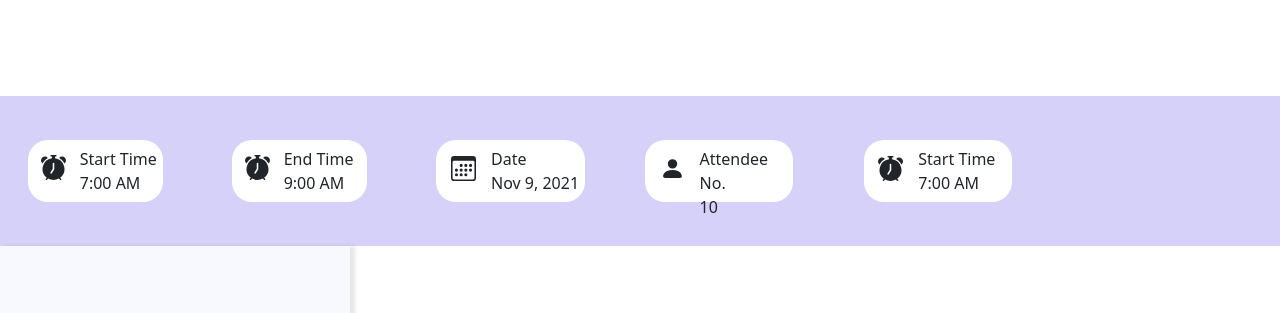
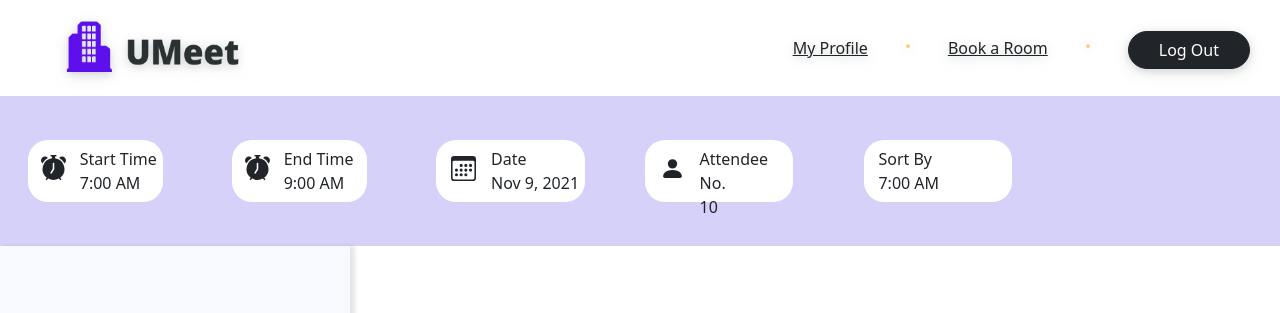
Before and after one commit to kjeganathan/UMeet, a plain HTML site: page frontend/bookingPage.html in a window 1280 px wide. Shown: the top 313 px of the page. Drawn offline with nearby package versions, Linux system fonts and the light colour scheme.

Commit message:
added header bar

```diff
--- a/frontend/bookingPage.css
+++ b/frontend/bookingPage.css
@@ -252,3 +252,31 @@ margin-right:20px;
     filter: drop-shadow(0px 4px 4px rgba(0, 0, 0, 0.25));
     border-radius: 5px;
   }
+
+  .logo{
+      margin-left:50px;
+  }
+
+  #logOut{
+      padding-left:30px;
+      padding-right:30px;
+      margin-right:30px;
+      border-radius:30px;
+  }
+
+ #dot{
+     margin-top:5px;
+     margin-left:30px;
+     margin-right:30px;
+      fill:#FDCB6E;
+  }
+
+  .flex-header-bar{
+      display:flex;
+      flex-direction: row;
+      justify-content: flex-end;
+  }
+
+  #link-header-bar{
+      margin-top:5px;
+  }
--- a/frontend/bookingPage.html
+++ b/frontend/bookingPage.html
@@ -9,9 +9,23 @@
     <body>
         <!--Header Bar-->
         <nav class="navbar">
+            <img class="logo" src="images/UMeetLogo.png" height="84px" width="200px" alt="Card image cap">
+            <div class="flex-header-bar">
+            <a href="#" id="link-header-bar" class="link-dark">My Profile</a>
+            <svg xmlns="http://www.w3.org/2000/svg" width="20" height="20" class="bi bi-dot" id="dot" viewBox="0 0 16 16">
+  <path d="M8 9.5a1.5 1.5 0 1 0 0-3 1.5 1.5 0 0 0 0 3z"/>
+</svg>
+            <a href="#" id="link-header-bar" class="link-dark">Book a Room</a>
+            <svg xmlns="http://www.w3.org/2000/svg" width="20" height="20" class="bi bi-dot" id="dot" viewBox="0 0 16 16">
+  <path d="M8 9.5a1.5 1.5 0 1 0 0-3 1.5 1.5 0 0 0 0 3z"/>
+</svg>
+            <button type="button" class="btn btn-dark" id="logOut">Log Out</button>
+        </div>
+        </nav>
 
-        </nav>
+        <!--Input Header Bar-->
         <nav class="inputNav">
+
             <div class="startTime">
                 <div class="icon">
                     <svg xmlns="http://www.w3.org/2000/svg" width="25" height="27" fill="currentColor" class="bi bi-alarm-fill" viewBox="0 0 16 16">
@@ -64,13 +78,9 @@
                 </div>
             </div>
             <div class="sortBy">
-            <div class="icon">
-                    <svg xmlns="http://www.w3.org/2000/svg" width="25" height="27" fill="currentColor" class="bi bi-alarm-fill" viewBox="0 0 16 16">
-                        <path d="M6 .5a.5.5 0 0 1 .5-.5h3a.5.5 0 0 1 0 1H9v1.07a7.001 7.001 0 0 1 3.274 12.474l.601.602a.5.5 0 0 1-.707.708l-.746-.746A6.97 6.97 0 0 1 8 16a6.97 6.97 0 0 1-3.422-.892l-.746.746a.5.5 0 0 1-.707-.708l.602-.602A7.001 7.001 0 0 1 7 2.07V1h-.5A.5.5 0 0 1 6 .5zm2.5 5a.5.5 0 0 0-1 0v3.362l-1.429 2.38a.5.5 0 1 0 .858.515l1.5-2.5A.5.5 0 0 0 8.5 9V5.5zM.86 5.387A2.5 2.5 0 1 1 4.387 1.86 8.035 8.035 0 0 0 .86 5.387zM11.613 1.86a2.5 2.5 0 1 1 3.527 3.527 8.035 8.035 0 0 0-3.527-3.527z"/>
-                    </svg>
-                </div>
+
                 <div class="text">
-                    <span id="startTimeTitle">Start Time</span>
+                    <span id="startTimeTitle">Sort By</span>
                     <br/>
                     <span id="startTimeInput">7:00 AM</span>
                 </div>
```
Also changed, not shown: frontend/images/UMeetLogo.png (added).
